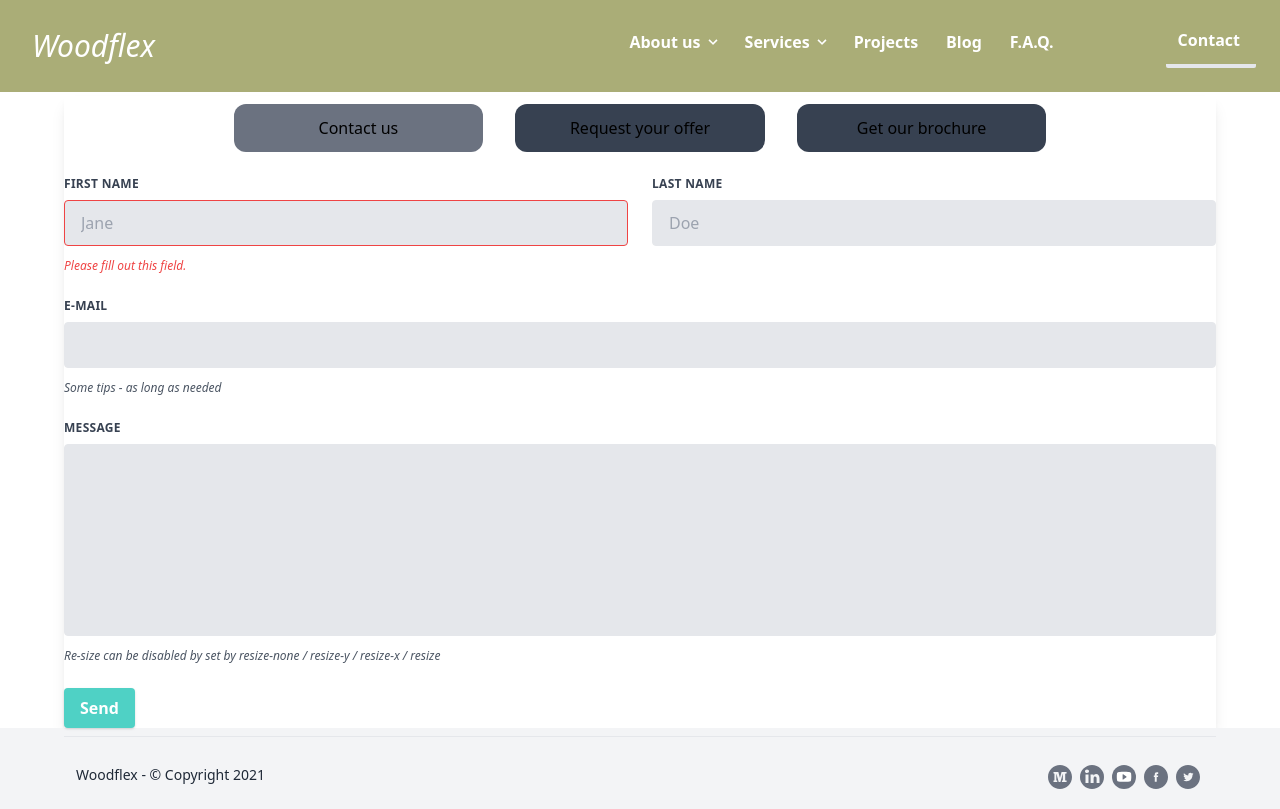
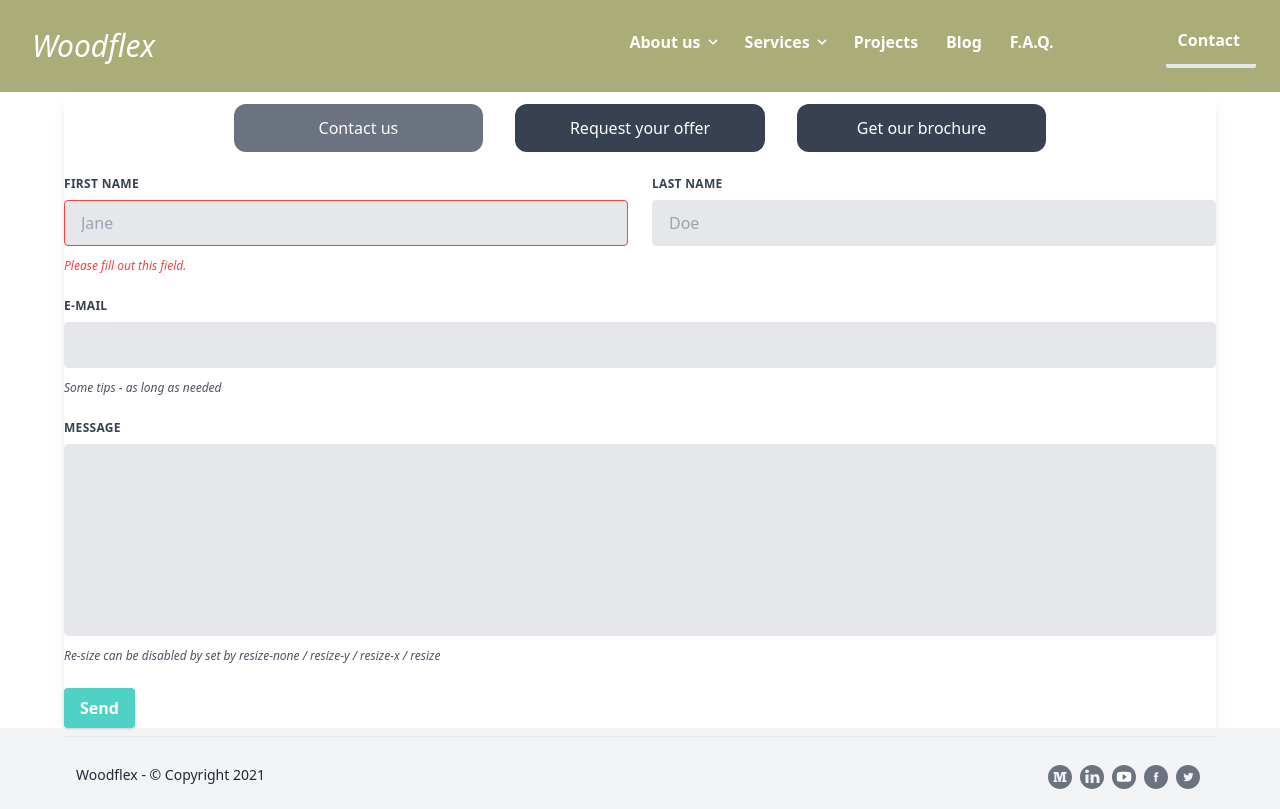
Before and after one commit to basileLeroy/woodflex, a React (Create React App) app in the folder client/: page /contact in a window 1280 px wide. Built offline with nearby package versions, Linux system fonts and the light colour scheme.

Commit message:
Changing text color in contact buttons

```diff
--- a/client/src/pages/contact/Contact.js
+++ b/client/src/pages/contact/Contact.js
@@ -37,9 +37,9 @@ const Contact = () => {
     return (
     <>
         <div className="flex lg:flex-row flex-col w-nine h-12 justify-around mx-auto my-8 lg:px-24">
-            <button onClick={changeChoiceDisplay} className={contactInfo ? 'bg-gray-500 lg:w-1/2 py-3 mx-4 mt-2 rounded-xl text-center my-auto' : 'bg-gray-700 lg:w-1/2 py-3 mx-4 mt-2 rounded-xl text-center my-auto hover:bg-gray-500 transition duration-200 ease-in-out'}><p className="my-auto">Contact us</p></ button>
-            <button onClick={changeGearDisplay} className={offerInfo ? 'bg-gray-500 lg:w-1/2 py-3 mx-4 mt-2 rounded-xl text-center my-auto' : 'bg-gray-700 lg:w-1/2 py-3 mx-4 mt-2 rounded-xl text-center my-auto hover:bg-gray-500 transition duration-200 ease-in-out'}><p>Request your offer</p></ button>
-            <button onClick={changeBrochureDisplay} className={brochureInfo ? 'bg-gray-500 lg:w-1/2 py-3 mx-4 mt-2 rounded-xl text-center my-auto' : 'bg-gray-700 lg:w-1/2 py-3 mx-4 mt-2 rounded-xl text-center my-auto hover:bg-gray-500 transition duration-200 ease-in-out'}><p>Get our brochure</p></ button>
+            <button onClick={changeChoiceDisplay} className={contactInfo ? 'bg-gray-500 text-white lg:w-1/2 py-3 mx-4 mt-2 rounded-xl text-center my-auto' : 'bg-gray-700 lg:w-1/2 py-3 mx-4 mt-2 rounded-xl text-center my-auto hover:bg-gray-500 text-white transition duration-200 ease-in-out'}><p className="my-auto">Contact us</p></ button>
+            <button onClick={changeGearDisplay} className={offerInfo ? 'bg-gray-500 text-white lg:w-1/2 py-3 mx-4 mt-2 rounded-xl text-center my-auto' : 'bg-gray-700 lg:w-1/2 py-3 mx-4 mt-2 rounded-xl text-center my-auto hover:bg-gray-500 text-white transition duration-200 ease-in-out'}><p>Request your offer</p></ button>
+            <button onClick={changeBrochureDisplay} className={brochureInfo ? 'bg-gray-500 text-white lg:w-1/2 py-3 mx-4 mt-2 rounded-xl text-center my-auto' : 'bg-gray-700 lg:w-1/2 py-3 mx-4 mt-2 rounded-xl text-center my-auto hover:bg-gray-500 text-white transition duration-200 ease-in-out'}><p>Get our brochure</p></ button>
         </div>
 
         {displayComponent}
```
